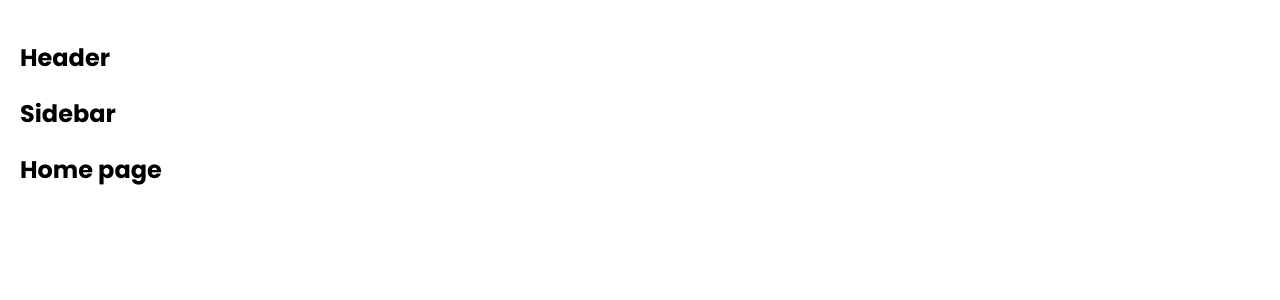
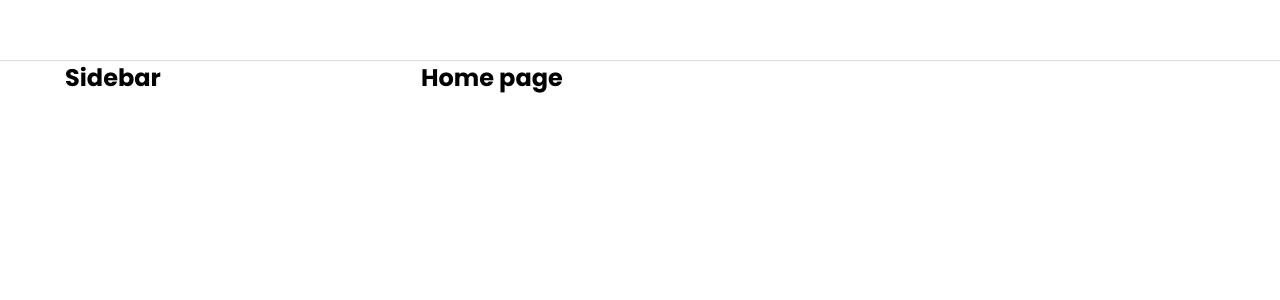
Before and after one commit to HoHoanNam/tiktok-ui, a React (Create React App) app: page / in a window 1280 px wide. Shown: the top 300 px of the page. Built offline with nearby package versions, Linux system fonts and the light colour scheme.

Commit message:
Dựng khung DefaultLayout dự án Tiktok Clone

```diff
--- a/package.json
+++ b/package.json
@@ -3,6 +3,7 @@
   "version": "0.1.0",
   "private": true,
   "dependencies": {
+    "classnames": "^2.5.1",
     "cra-template": "1.2.0",
     "normalize.css": "^8.0.1",
     "react": "^19.0.0",
--- a/src/App.js
+++ b/src/App.js
@@ -6,7 +6,7 @@
 function App() {
   return (
     <Router>
-      <div style={{ padding: 20 }}>
+      <div>
         <Routes>
           {publicRoutes.map((route, index) => {
             // Component khi đặt dưới dạng biến và muốn dùng nó với JSX
--- a/src/components/GlobalStyles/GlobalStyles.scss
+++ b/src/components/GlobalStyles/GlobalStyles.scss
@@ -4,9 +4,15 @@
 // Đặt biến
 :root {
   --primary: #fe2c55;
+
+  // Default layout
+  --default-layout-header-height: 60px;
+  --default-layout-width: 1150px;
 }
 
 * {
+  margin: 0;
+  padding: 0;
   box-sizing: border-box;
 }
 
--- /dev/null
+++ b/src/components/Layout/DefaultLayout/DefaultLayout.module.scss
@@ -0,0 +1,14 @@
+.wrapper {
+  display: flex;
+  flex-direction: column;
+  align-items: center;
+}
+
+.container {
+  width: var(--default-layout-width);
+  display: flex;
+}
+
+.content {
+  flex: 1;
+}
--- /dev/null
+++ b/src/components/Layout/DefaultLayout/Sidebar/Sidebar.module.scss
@@ -0,0 +1,3 @@
+.wrapper {
+  width: 356px;
+}
--- a/src/components/Layout/DefaultLayout/Sidebar/index.js
+++ b/src/components/Layout/DefaultLayout/Sidebar/index.js
@@ -1,5 +1,14 @@
+import classNames from 'classnames/bind';
+import styles from './Sidebar.module.scss';
+
+const cx = classNames.bind(styles);
+
 function Sidebar() {
-  return <h2>Sidebar</h2>;
+  return (
+    <aside className={cx('wrapper')}>
+      <h2>Sidebar</h2>
+    </aside>
+  );
 }
 
 export default Sidebar;
--- a/src/components/Layout/DefaultLayout/index.js
+++ b/src/components/Layout/DefaultLayout/index.js
@@ -1,13 +1,17 @@
+import classNames from 'classnames/bind';
 import Header from '~/components/Layout/components/Header';
+import styles from './DefaultLayout.module.scss';
 import Sidebar from './Sidebar';
+
+const cx = classNames.bind(styles);
 
 function DefaultLayout({ children }) {
   return (
-    <div>
+    <div className={cx('wrapper')}>
       <Header />
-      <div className="container">
+      <div className={cx('container')}>
         <Sidebar />
-        <div className="content">
+        <div className={cx('content')}>
           {/* Truyền từ ngoài vào */}
           {children}
         </div>
--- a/src/components/Layout/HeaderOnly/index.js
+++ b/src/components/Layout/HeaderOnly/index.js
@@ -1,6 +1,6 @@
 import Header from '~/components/Layout/components/Header';
 
-function DefaultLayout({ children }) {
+function HeaderOnly({ children }) {
   return (
     <div>
       <Header />
@@ -14,4 +14,4 @@
   );
 }
 
-export default DefaultLayout;
+export default HeaderOnly;
--- /dev/null
+++ b/src/components/Layout/components/Header/Header.module.scss
@@ -0,0 +1,12 @@
+.wrapper {
+  width: 100%;
+  height: var(--default-layout-header-height, 60);
+  box-shadow: 0px 1px 1px rgb(0 0 0 / 12%);
+  display: flex;
+  justify-content: center;
+}
+
+.inner {
+  height: 100%;
+  width: var(--default-layout-width);
+}
--- a/src/components/Layout/components/Header/index.js
+++ b/src/components/Layout/components/Header/index.js
@@ -1,5 +1,14 @@
+import classNames from 'classnames/bind';
+import styles from './Header.module.scss';
+
+const cx = classNames.bind(styles);
 function Header() {
-  return <h2>Header</h2>;
+  // Làm thẻ cha trong 1 component thì đặt là wrapper
+  return (
+    <header className={cx('wrapper')}>
+      <div className={cx('inner')}>{/* Logo, Search,... */}</div>
+    </header>
+  );
 }
 
 export default Header;
--- a/src/myAlert.js
+++ /dev/null
@@ -1,5 +0,0 @@
-const myAlert = () => {
-  alert('Say hi!');
-}
-
-export default myAlert;
```
Also changed, not shown: 1 other file (tests, documents, lock files or other folders).
